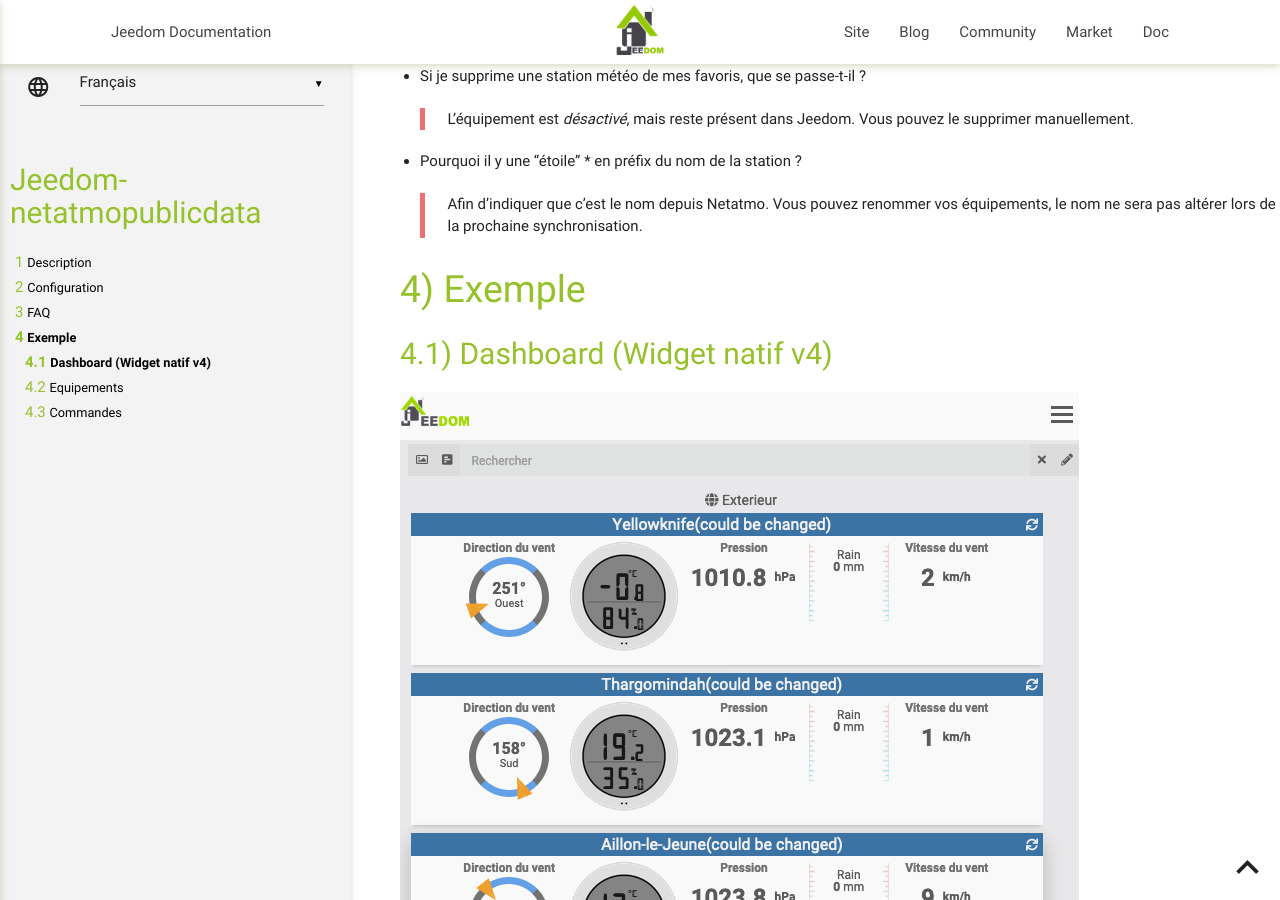
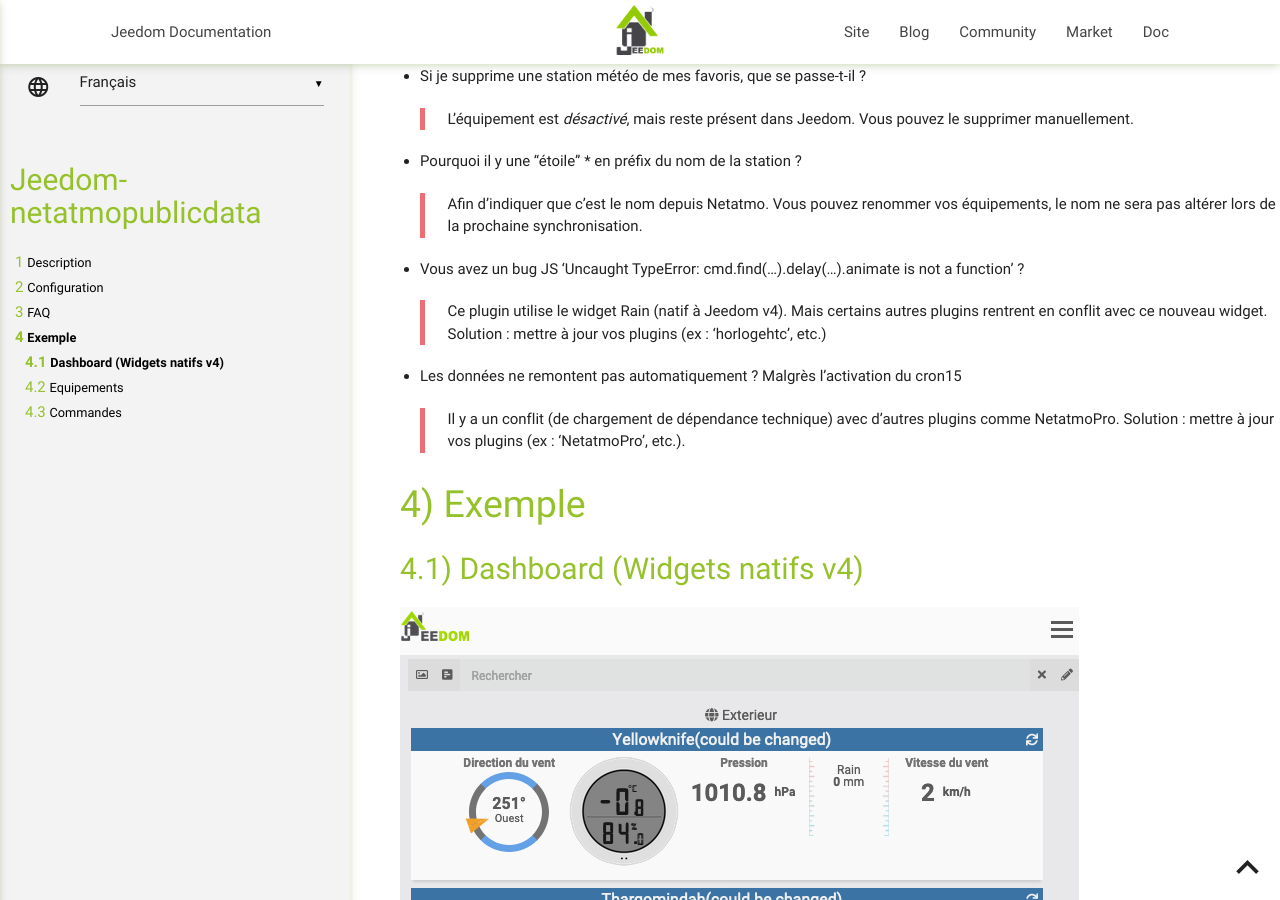
Before and after one commit to jim005/jeedom-netatmoPublicData, a Jekyll site: the page built from docs/fr_FR/index.md, in a window 1280 px wide and 900 px high, scrolled down 1311 px. Built offline with Jekyll 4.4.1, drawn with Linux system fonts in a browser that asks for light colours.

```diff
--- a/docs/fr_FR/index.md
+++ b/docs/fr_FR/index.md
@@ -28,28 +28,37 @@ Pour cela vous devez créer votre application (gratuit) : https://dev.netatmo.co
 ![](../screenshot/netatmo_clientid.png)
 
 # FAQ
--   Est-ce que le plugin s'appuie sur des API tiers ?
+- Est-ce que le plugin s'appuie sur des API tiers ?
 
 >Oui, le plugin utilise les API de Netatmo pour récupérer les données de vos stations météo favorites
 
--   Quel est le délai de mise à jour ?
+- Quel est le délai de mise à jour ?
 > Toutes les 15 minutes, par la tâche Cron Jeedom.
 
 
 - Où puis-je gérer (ajouter / supprimer) des stations météos ?
-> Uniquement depuis https://weathermap.netatmo.com . Une fois connecté, vous pouvez mettre des stations dans vos *favoris*. Lancer une synchronisation, et les équipements sont crées (actif + visible).
-
+> Uniquement depuis https://weathermap.netatmo.com . Une fois connecté, vous pouvez mettre des stations dans vos *favoris*.
+>Lancer une synchronisation, et les équipements sont crées (actif + visible).
 
 - Si je supprime une station météo de mes favoris, que se passe-t-il ?
 > L'équipement est *désactivé*, mais reste présent dans Jeedom. Vous pouvez le supprimer manuellement.
 
 - Pourquoi il y une "étoile" * en préfix du nom de la station ?
-> Afin d'indiquer que c'est le nom depuis Netatmo. Vous pouvez renommer vos équipements, le nom ne sera pas altérer lors de la prochaine synchronisation.
+> Afin d'indiquer que c'est le nom depuis Netatmo. Vous pouvez renommer vos équipements,
+>le nom ne sera pas altérer lors de la prochaine synchronisation.
+
+- Vous avez un bug JS 'Uncaught TypeError: cmd.find(…).delay(…).animate is not a function' ?
+> Ce plugin utilise le widget Rain (natif à Jeedom v4). Mais certains autres plugins rentrent en conflit avec ce nouveau widget.
+> Solution : mettre à jour vos plugins (ex : 'horlogehtc', etc.)
+
+- Les données ne remontent pas automatiquement ? Malgrès l'activation du cron15
+> Il y a un conflit (de chargement de dépendance technique) avec d'autres plugins comme NetatmoPro.
+> Solution : mettre à jour vos plugins (ex : 'NetatmoPro', etc.).
 
 
 # Exemple
 
-## Dashboard (Widget natif v4)
+## Dashboard (Widgets natifs v4)
 ![](../screenshot/NetatmoOpenData_dashboard_widget.png)
 
 ## Equipements
```
Also changed, not shown: docs/en_US/changelog.md (+6 -1 lines), docs/en_US/index.md (+9 -1 lines), docs/fr_FR/changelog.md (+5 -2 lines).
